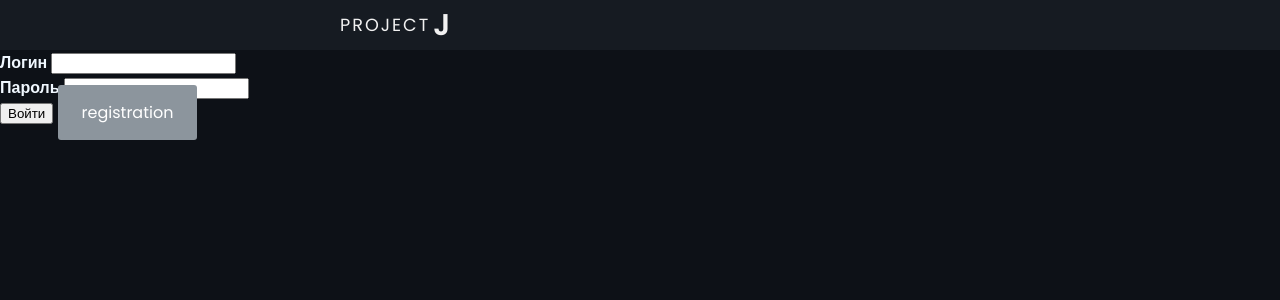
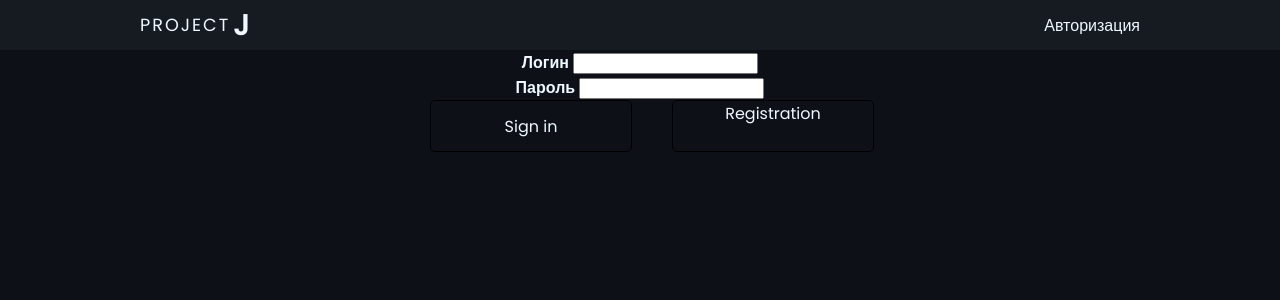
Before and after one commit to hewwodarkness/Project-J, a PHP site: page /login.php in a window 1280 px wide. Shown: the top 300 px of the page. Run offline with PHP 8.4, Linux system fonts and the light colour scheme; data that the repository does not hold is empty; a stand-in replaces the project's code that opens the database connection.

Commit message:
fixed css for menu and main page, its working well now

```diff
--- a/css/main.css
+++ b/css/main.css
@@ -2,11 +2,11 @@
 @import url("https://fonts.googleapis.com/css2?family=Poppins:wght@300;400;500;600;700;800;900&display=swap");
 body {
     background-color: #0d1117;
-    width: 100%;
     margin: 0;
     padding: 0;
     font-family: "Poppins", sans-serif;
     color:aliceblue;
+    width: 100%;
 }
 
 p {
@@ -16,79 +16,10 @@ p {
 
 a {
   text-decoration: none;
-  color: #f1f1f1;
-  font-family: "Poppins", sans-serif;
+  color:aliceblue;
+
   margin: 0 0 0 0;
  }
-
-/* MENU */
-
-.menu {
-    background-color: #161b22;
-    height: 50px;
-    vertical-align: middle;
-    display: flex;
-    box-sizing: border-box;
-}
-
-.logo {
-  font-size: 1.1rem;
-  font-weight: 400;
-  letter-spacing: 2px;
-  line-height: 50px;
-  margin: 0px;
-  padding-left: 340px;
-  text-transform: uppercase;
-  display: flex;
-  vertical-align: middle;
-  box-sizing: border-box;
-}
-
-.logo span {
-  font-weight: 600;
-  margin-left: 3px;
-  text-transform: uppercase;
-  font-size: 30px;
-}
-
-.user-menu {
-  height: 50px;
-  display: flex;
-  align-items: center;
-  position: absolute;
-  right: 0;
-  margin-right: 395px;
-}
-
-.menu-form {
-  display: flex;
-  align-items: center;
-  margin-left: 20px
-
-}
-.create-post {
-  margin-right: 20px;
-}
-
-.user-menu-user {
-  margin-right: 20px;
-  display: flex;
-  align-items: center;
-}
-.user-menu-pfp {
-  width: 40px;
-  border-radius: 20%;
-  margin-right: 10px;
-}
-
-.user-menu-name {
-  width: 50px;
-}
-
-.logout {
-  font-weight: bold;
-
-}
 
 
 /* INTRO */
@@ -427,9 +358,51 @@ a {
   }
 
 .btn {
-  background: #8C959D; /* Серый цвет фона */
-    color: #fff; /* Белый цвет текста */
-    padding: 1rem 1.5rem; /* Поля вокруг текста */
-    text-decoration: none; /* Убираем подчёркивание */
-    border-radius: 3px;
+  background: none;
+	color: inherit;
+	border: none;
+	padding: 0;
+	font: inherit;
+	cursor: pointer;
+	outline: inherit;
+  width: 200px;
+  height: 50px;
 }
+
+.twobuttons {
+  width: 500px;
+  display: flex;
+  margin-left: auto;
+    margin-right: auto;
+}
+
+.buttontest {
+  width: 200px;
+	height: 50px;
+	margin-left: 40px;
+	margin-bottom: 20px;
+	border-radius: 10px;
+  border-width: 0;
+  border-radius: 5px;
+  border: 1px solid black;
+  display: flex;
+
+}
+
+.loginform {
+  align-items: center;
+  text-align: center;
+  width: 1000px;
+    margin-left: auto;
+    margin-right: auto;
+}
+
+@media(max-width: 1000px)
+{
+  .posts {
+    width: 70%;
+  }
+  .right-block {
+    width: 25%;
+  }
+}
--- a/css/menu.css
+++ b/css/menu.css
@@ -1,136 +1,75 @@
-body {
-    font-family: 'Montserrat', sans-serif;
-    font-size: 14px;
+
+/* MENU */
+
+.nav {
+    width: 100%;
+    background-color: #161b22;
+
+}
+.menu {
+    background-color: #161b22;
+    width: 1000px;
+    height: 50px;
+    vertical-align: middle;
+    display: flex;
+    overflow: hidden;
+    margin-right: auto;
+    margin-left: auto;
+    flex-direction: row;
+    justify-content: space-between;
 }
 
-.header {
-    position: fixed;
-    width: 100%;
-    top: 0;
-    left: 0;
-    z-index: 1000;
-    background-color: #161b22;
-    padding: 45px 0;
-    margin-bottom: 300px;
-}
-.imgnav {
-    height: 30px;
-}
+.left-menu {
 
-.header__inner {
-    display: flex;
-    justify-content: space-between;
-    align-items: center;
-}
-
-.nav {
-    display: flex;
-    font-size: 18px;
-    font-weight:normal;
-}
-
-.nav__link {
-    margin-left: 100px;
-    color: #fff;
-    text-decoration: none;
-    opacity: .75;
-    transition: opacity .1s linear;
-}
-
-.nav__link1 {
-    margin-left: 100px;
-    color: red;
-    text-decoration: none;
-    opacity: .75;
-    transition: opacity .1s linear;
-}
-
-.nav__link2 {
-    margin-left: 10px;
-    color: #fff;
-    text-decoration: none;
-    opacity: .75;
-    transition: opacity .1s linear;
-    animation: blur .75s ease-out infinite;
-}
-
-.area {
-    text-align: center;
-    font-size: 6.5em;
-    color: #fff;
-    letter-spacing: -7px;
-    font-weight: 700;
-    text-transform: uppercase;
-    animation: blur .75s ease-out infinite;
-    text-shadow: 0px 0px 5px #fff, 0px 0px 7px #fff;
-  }
-
-  @keyframes blur {
-    from {
-      text-shadow:0px 0px 10px #fff,
-        0px 0px 10px #fff,
-        0px 0px 25px #fff,
-        0px 0px 25px #fff,
-        0px 0px 25px #fff,
-        0px 0px 25px #fff,
-        0px 0px 25px #fff,
-        0px 0px 25px #fff,
-        0px 0px 50px #fff,
-        0px 0px 50px #fff,
-        0px 0px 50px #7B96B8,
-        0px 0px 150px #7B96B8,
-        0px 10px 100px #7B96B8,
-        0px 10px 100px #7B96B8,
-        0px 10px 100px #7B96B8,
-        0px 10px 100px #7B96B8,
-        0px -10px 100px #7B96B8,
-        0px -10px 100px #7B96B8;
-    }
-  }
-
-.nav__link:first-child {
-    margin-left: 0;
-}
-
-.nav__link:hover {
-    opacity: 1;
-}
-
-.container {
-    width: 100%;
-    max-width: 1350px;
-    margin: 0 auto;
 
 }
 
-.menuicon {
-    padding-right: 2px;
-    height: 22px;
-    vertical-align: top;
+.logo {
+  font-size: 1.1rem;
+  font-weight: 400;
+  letter-spacing: 2px;
+  line-height: 50px;
+  margin: 0px;
+  text-transform: uppercase;
+  display: flex;
+  vertical-align: middle;
 }
 
-@media (min-width: 601px) and (max-width: 1200px)
-{
-    .nav__link {
-        margin-left: 80px;
-    }
+.logo span {
+  font-weight: 600;
+  margin-left: 3px;
+  text-transform: uppercase;
+  font-size: 30px;
+}
 
-    .nav__link1 {
-        margin-left: 80px;
-    }
-
-    .nav {
-        font-size: 24px;
-    }
+.user-menu {
+  height: 50px;
+  display: flex;
+  align-items: center;
 
 }
 
-@media (max-width: 600px)
-{
-    .imgnav {
-        height: 110px;
-    }
-    .nav {
-        display: none;
-    }
+
+.create-post {
+  margin-right: 20px;
 }
+
+.user-menu-user {
+  margin-right: 20px;
+  display: flex;
+  align-items: center;
+}
+.user-menu-pfp {
+  width: 40px;
+  border-radius: 20%;
+  margin-right: 10px;
+}
+
+.user-menu-name {
+  width: 50px;
+}
+
+.logout {
+  font-weight: bold;
+
+}
--- a/form.php
+++ b/form.php
@@ -20,8 +20,8 @@
                 header('Location: login.php');
 
         ?>
-    <?php
-    include("menu.php");
+   <?php
+        include 'menu.php';
     ?>
 
 
--- a/login.php
+++ b/login.php
@@ -6,19 +6,13 @@
     <link rel="stylesheet" href="css/main.css">
     <link rel="stylesheet" href="css/user_profile.css">
     <link rel="stylesheet" href="css/tag_page.css">
-	<div class="menu">
-        <div>
-            <a href="main.php">
-                <h3 class="logo">Project
-                    <span>
-                        J
-                    </span>
-                </h3>
-            </a>
-        </div>
-	</div>
+	<link rel="stylesheet" href="css/menu.css">
 
+</head>
+<body>
 <?php
+
+include 'menu.php';
 
 	require 'db.php';
 	include 'goodconnection.php';
@@ -71,17 +65,24 @@
 ?>
 
 
-<form action="login.php" method="POST">
+<form action="login.php" method="POST" class="loginform">
 	<strong>Логин</strong>
 	<input type="text" name="login" value="<?php echo @$data['login']; ?>"><br/>
 
 	<strong>Пароль</strong>
 	<input type="password" name="password" value="<?php echo @$data['password']; ?>"><br/>
+	<div class="twobuttons">
+		<div class="buttontest">
+			<button type="submit" name="do_login" class="btn">Sign in</button>
+		</div>
+		<div class="buttontest">
+			<a type="submit" href="signup.php" class="btn">Registration</a>
+		</div>
+	</div>
 
-	<button type="submit" name="do_login">Войти</button>
 
-		 <a href="signup.php" class="btn">registration</a>
- </body>
-</html>
 
 </form>
+
+</body>
+</html>
--- a/menu.php
+++ b/menu.php
@@ -1,7 +1,8 @@
 
-
+<link rel="stylesheet" href="css/menu.css">
+    <div class="nav">
         <div class="menu">
-        <div>
+            <div class="left-menu">
                 <a href="main.php">
                     <h3 class="logo">Project
                         <span>
@@ -10,15 +11,18 @@
                     </h3>
                 </a>
             </div>
-        <div class="menu-form">
 
-        </div>
             <div class="user-menu">
+
+                <?php
+                if ( isset ($_SESSION['user']) ) : ?>
+
                 <a class="create-post" href="form.php">
                     <p>
                         Создать пост
                     </p>
                 </a>
+
                     <a href="user_profile.php?id=<?=$_SESSION['user1']['id']?>">
                         <div class="user-menu-user">
                             <img class="user-menu-pfp" src="<?= $_SESSION['user1']['avatar']?>">
@@ -32,5 +36,10 @@
                         Выход
                     </a>
 
+                <?php else : ?>
+
+                <a href="login.php">Авторизация</a>
+                <?php endif; ?>
             </div>
         </div>
+    </div>
--- a/tag_page.php
+++ b/tag_page.php
@@ -12,11 +12,6 @@
     <?php
         require 'db.php';
 
-        if ($_SESSION['user1']) {
-            header('Location: ');
-        }
-        else
-            header('Location: vendor/signin.php');
 
     ?>
     <?php
--- a/user_profile.php
+++ b/user_profile.php
@@ -10,12 +10,6 @@
 <body>
     <?php
         require 'db.php';
-
-        if ($_SESSION['user1']) {
-            header('Location: ');
-        }
-        else
-            header('Location: vendor/signin.php');
 
     ?>
     <?php
```
Also changed, not shown: actionComment.php (+7 -1 lines), index1.php (deleted, +0 -39 lines), logout.php (+9 -1 lines), signup.php (+5 -11 lines). Lines whose indentation alone changed are shown as unchanged.
